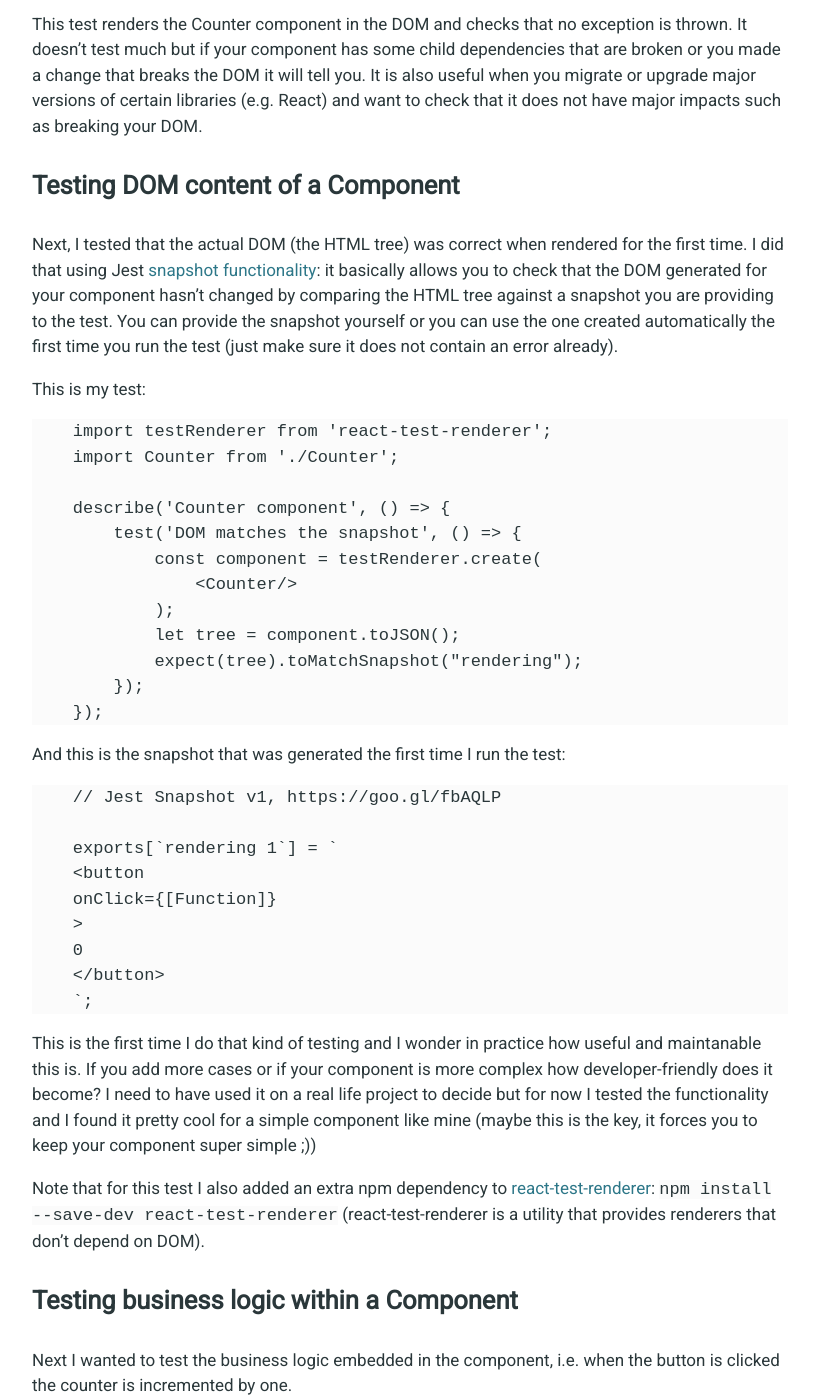
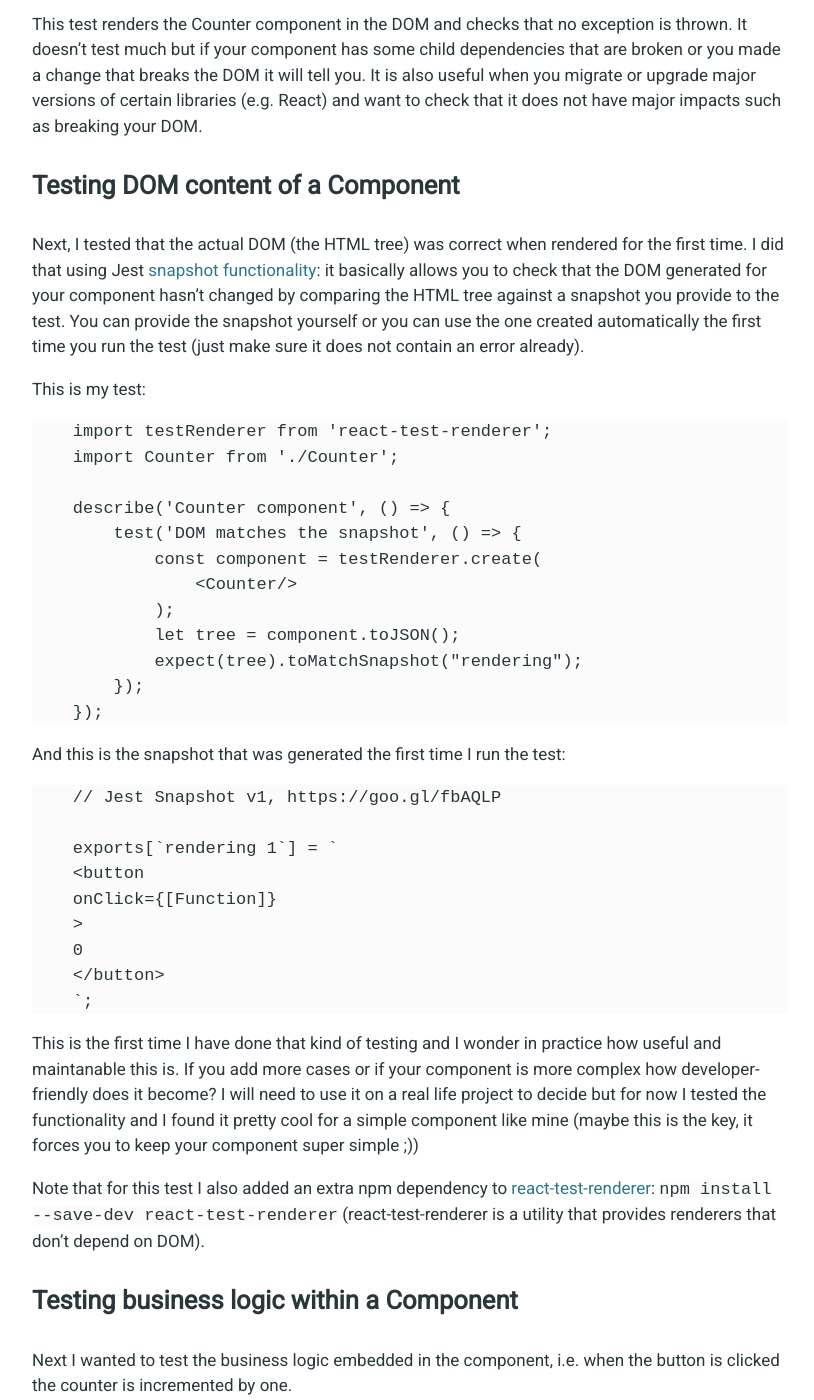
Before and after one commit to caroleolivier/caroleolivier.github.io, a Jekyll site: the page built from _posts/2017-09-26-testing-a-react-app.md, in a window 1280 px wide and 1400 px high, scrolled down 1520 px. Shown: the whole window, without its empty margins (230-1044 px from the left). Built offline with Jekyll 4.4.1, drawn with Linux system fonts in a browser that asks for light colours.

Commit message:
address Simon comments

````diff
--- a/_posts/2017-09-26-testing-a-react-app.md
+++ b/_posts/2017-09-26-testing-a-react-app.md
@@ -53,7 +53,7 @@ It is also useful when you migrate or upgrade major versions of certain librarie
 
 #### Testing DOM content of a Component
 
-Next, I tested that the actual DOM (the HTML tree) was correct when rendered for the first time. I did that using Jest [snapshot functionality](https://facebook.github.io/jest/docs/en/snapshot-testing.html): it basically allows you to check that the DOM generated for your component hasn't changed by comparing the HTML tree against a snapshot you are providing to the test. You can provide the snapshot yourself or you can use the one created automatically the first time you run the test (just make sure it does not contain an error already).
+Next, I tested that the actual DOM (the HTML tree) was correct when rendered for the first time. I did that using Jest [snapshot functionality](https://facebook.github.io/jest/docs/en/snapshot-testing.html): it basically allows you to check that the DOM generated for your component hasn't changed by comparing the HTML tree against a snapshot you provide to the test. You can provide the snapshot yourself or you can use the one created automatically the first time you run the test (just make sure it does not contain an error already).
 
 This is my test:
 ```
@@ -82,7 +82,7 @@ And this is the snapshot that was generated the first time I run the test:
     </button>
     `;
 ```
-This is the first time I do that kind of testing and I wonder in practice how useful and maintanable this is. If you add more cases or if your component is more complex how developer-friendly does it become? I need to have used it on a real life project to decide but for now I tested the functionality and I found it pretty cool for a simple component like mine (maybe this is the key, it forces you to keep your component super simple ;))
+This is the first time I have done that kind of testing and I wonder in practice how useful and maintanable this is. If you add more cases or if your component is more complex how developer-friendly does it become? I will need to use it on a real life project to decide but for now I tested the functionality and I found it pretty cool for a simple component like mine (maybe this is the key, it forces you to keep your component super simple ;))
 
 Note that for this test I also added an extra npm dependency to [react-test-renderer](https://www.npmjs.com/package/react-test-renderer): `npm install --save-dev react-test-renderer` (react-test-renderer is a utility that provides renderers that don't depend on DOM).
 
````
